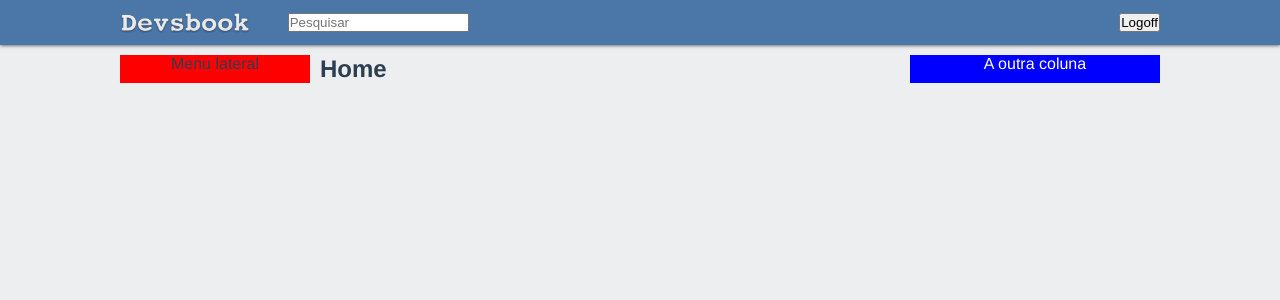
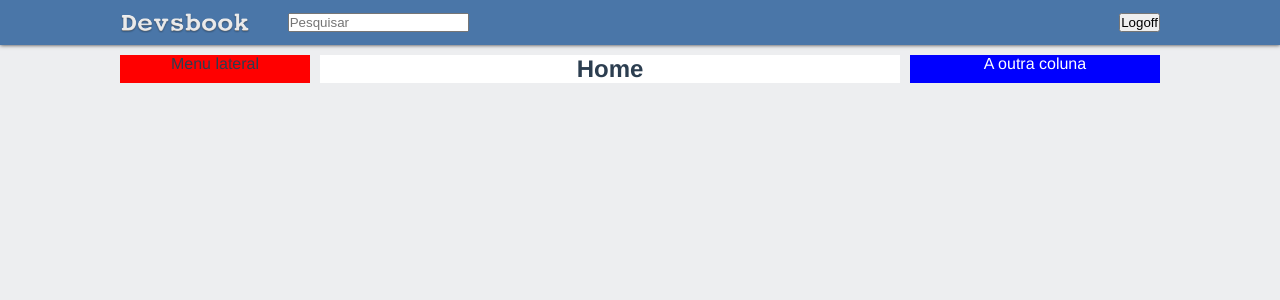
Before and after one commit to renatoalmeida49/novaesbook, a Vue app: page / in a window 1280 px wide. Shown: the top 300 px of the page. Built offline with nearby package versions, Linux system fonts and the light colour scheme; sample sign-in values are in the browser's storage.

Commit message:
feat(home/index.vue): basic styling to understand the behavior of the component in layout

```diff
--- a/src/views/pages/home/index.vue
+++ b/src/views/pages/home/index.vue
@@ -13,6 +13,12 @@ export default {
 }
 </script>
 
-<style>
-
+<style lang="scss" scoped>
+div {
+  width: 100%;
+}
+h1 {
+  background: #fff;
+  width: 100%;
+}
 </style>
```
